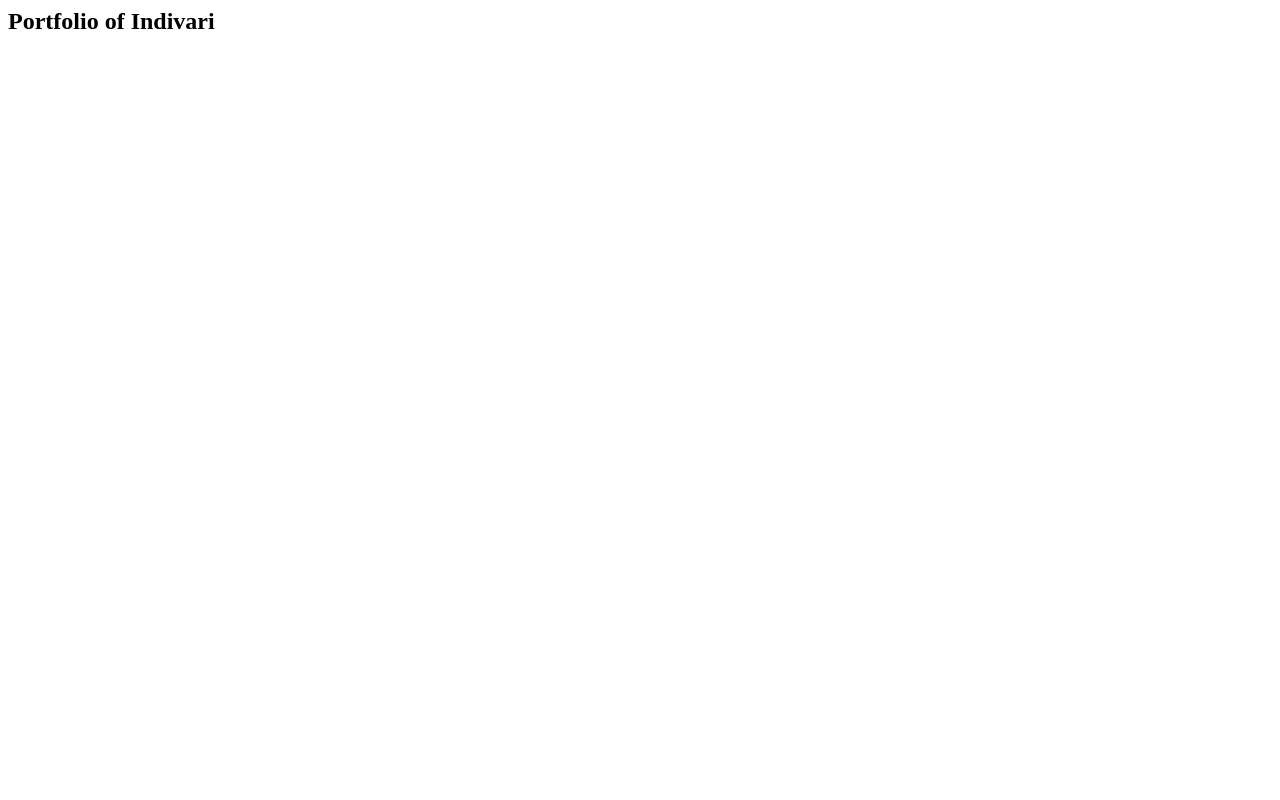
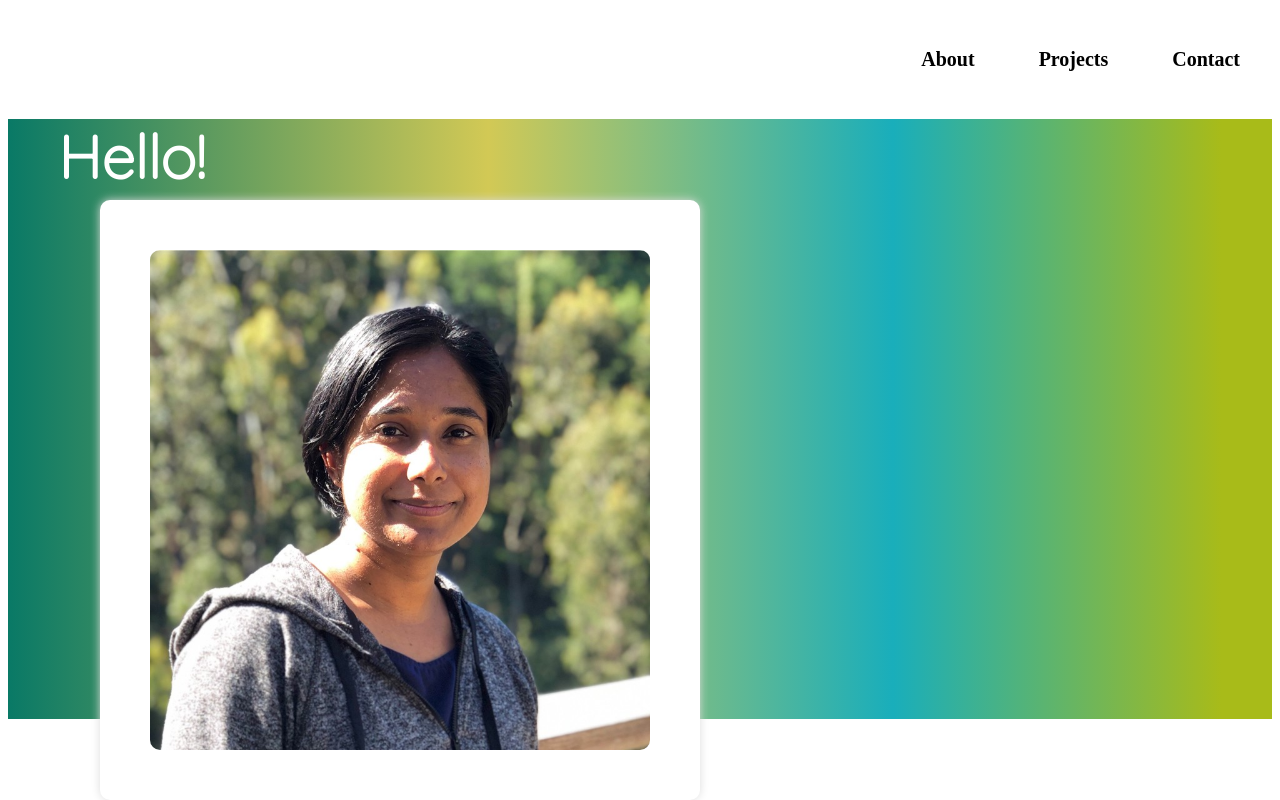
Before and after one commit to indivari/portfolio, a plain HTML site: page index.html in a window 1280 px wide. Drawn offline with Linux system fonts and the light colour scheme; a web font is replaced by a local one.

Commit message:
About section partially done

```diff
--- /dev/null
+++ b/index.css
@@ -0,0 +1,59 @@
+.nav-list {
+  display: flex;
+
+  justify-content: flex-end;
+}
+.nav-item {
+  text-decoration: none;
+  list-style: none;
+  margin: 2rem;
+}
+
+.nav-item a {
+  text-decoration: none;
+  color: black;
+  font-weight: bold;
+  font-size: 20px;
+}
+
+#about-section {
+  background: rgb(88, 192, 210);
+  background: linear-gradient(
+    90deg,
+    rgba(88, 192, 210, 1) 0%,
+    rgba(9, 121, 102, 1) 0%,
+    rgba(210, 201, 85, 1) 38%,
+    rgba(25, 174, 187, 1) 70%,
+    rgba(168, 187, 25, 1) 96%
+  );
+  height: 600px;
+}
+
+.about-image-wrapper {
+  position: absolute;
+  box-shadow: 0px 0px 10px gainsboro;
+  top: 200px;
+  left: 100px;
+  background: white;
+  height: 600px;
+  width: 600px;
+  border-radius: 10px;
+}
+
+.about-content {
+  color: white;
+  font-size: 60px;
+  margin-left: 50px;
+  font-weight: bold;
+  font-family: "IBM Plex Sans Thai Looped", sans-serif;
+  font-family: "Quicksand", sans-serif;
+}
+
+#profile-img {
+  width: 500px;
+  height: 500px;
+  position: absolute;
+  top: 50px;
+  left: 50px;
+  border-radius: 10px;
+}
--- a/index.html
+++ b/index.html
@@ -1,5 +1,41 @@
-<html>
+<!DOCTYPE html>
+<html lang="en">
+  <head>
+    <meta charset="UTF-8" />
+    <meta http-equiv="X-UA-Compatible" content="IE=edge" />
+    <meta name="viewport" content="width=device-width, initial-scale=1.0" />
+    <title>Portfolio of Indivari</title>
+    <link rel="stylesheet" href="index.css" />
+    <link rel="preconnect" href="https://fonts.googleapis.com" />
+    <link rel="preconnect" href="https://fonts.gstatic.com" crossorigin />
+    <link
+      href="https://fonts.googleapis.com/css2?family=IBM+Plex+Sans+Thai+Looped:wght@600&family=Quicksand:wght@300&display=swap"
+      rel="stylesheet"
+    />
+  </head>
   <body>
-    <h2>Portfolio of Indivari</h2>
+    <navbar>
+      <ul class="nav-list">
+        <li class="nav-item">
+          <a href="#">About</a>
+        </li>
+
+        <li class="nav-item">
+          <a href="#">Projects</a>
+        </li>
+
+        <li class="nav-item">
+          <a href="#">Contact</a>
+        </li>
+      </ul>
+    </navbar>
+    <section id="about-section">
+      <div class="about-image-wrapper">
+        <div class="about-image-div">
+          <img id="profile-img" src="./images/profile.jpg" alt="" srcset="" />
+        </div>
+      </div>
+      <div class="about-content">Hello!</div>
+    </section>
   </body>
 </html>
```
Also changed, not shown: images/profile.jpg (added).
